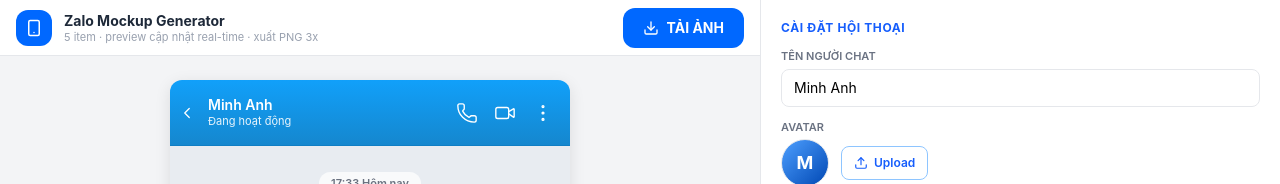
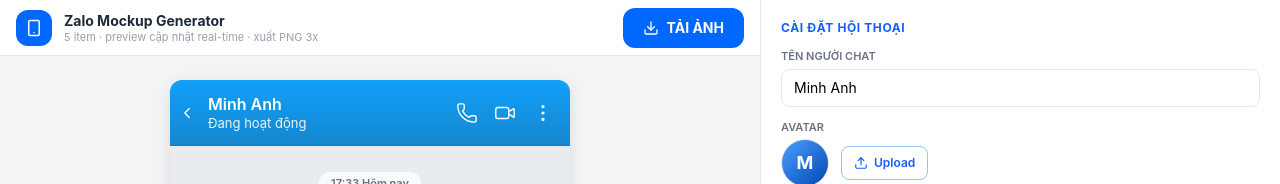
Before and after one commit to thuyht2410/fakezalo, a React (Vite) app: page / in a window 1280 px wide. Shown: the top 184 px of the page. Built offline with nearby package versions, Linux system fonts and the light colour scheme.

Commit message:
ui(header): enlarge name to 16px and presence to 13px for better balance

```diff
--- a/src/components/Preview.tsx
+++ b/src/components/Preview.tsx
@@ -514,23 +514,23 @@
         <div style={{ flex: 1, minWidth: 0, display: "flex", flexDirection: "column", justifyContent: "center" }}>
           <div
             style={{
-              fontSize: 14 * scale,
+              fontSize: 16 * scale,
               fontWeight: 600,
               color: "#fff",
               whiteSpace: "nowrap",
               overflow: "hidden",
               textOverflow: "ellipsis",
-              lineHeight: 1.2,
+              lineHeight: 1.25,
             }}
           >
             {config.name || "…"}
           </div>
           <div
             style={{
-              fontSize: 11 * scale,
+              fontSize: 13 * scale,
               fontWeight: 400,
               color: "rgba(255,255,255,0.9)",
-              lineHeight: 1.2,
+              lineHeight: 1.25,
               marginTop: 1 * scale,
             }}
           >
```
